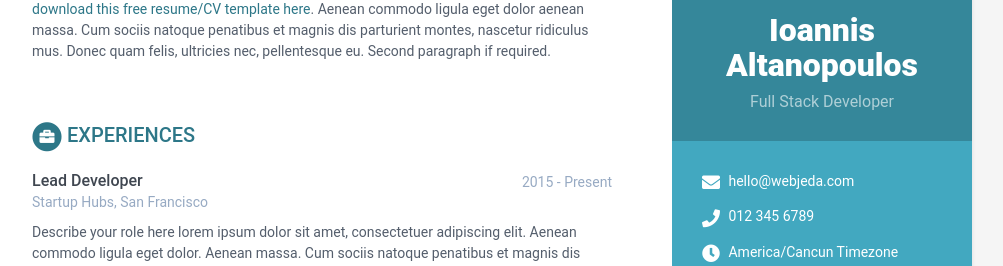
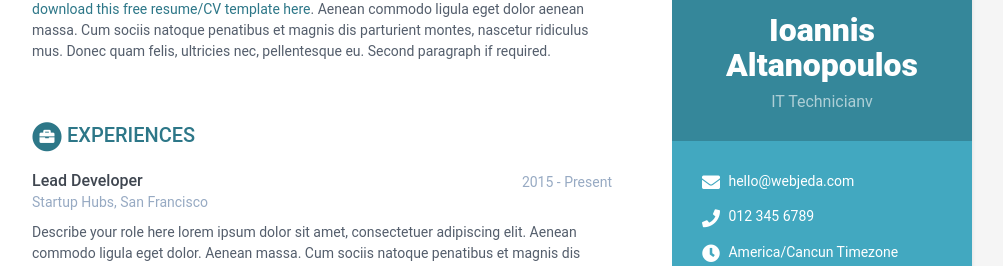
Before and after one commit to std159312/std159312.github.io, a Jekyll site: the page built from index.html, in a window 1280 px wide and 900 px high. Shown: the part 162-428 px from the top of the window, without its empty margins (168-1171 px from the left). Built offline with Jekyll 4.4.1, drawn with Linux system fonts in a browser that asks for light colours.

Commit message:
Initial commit

```diff
--- a/_data/data.yml
+++ b/_data/data.yml
@@ -9,7 +9,7 @@ sidebar:
 
     # Profile information
     name: Ioannis Altanopoulos
-    tagline: Full Stack Developer
+    tagline: IT Technicianv
     avatar: profile.png  #place a 100x100 picture inside /assets/images/ folder and provide the name of the file below
 
     # Sidebar links
```
